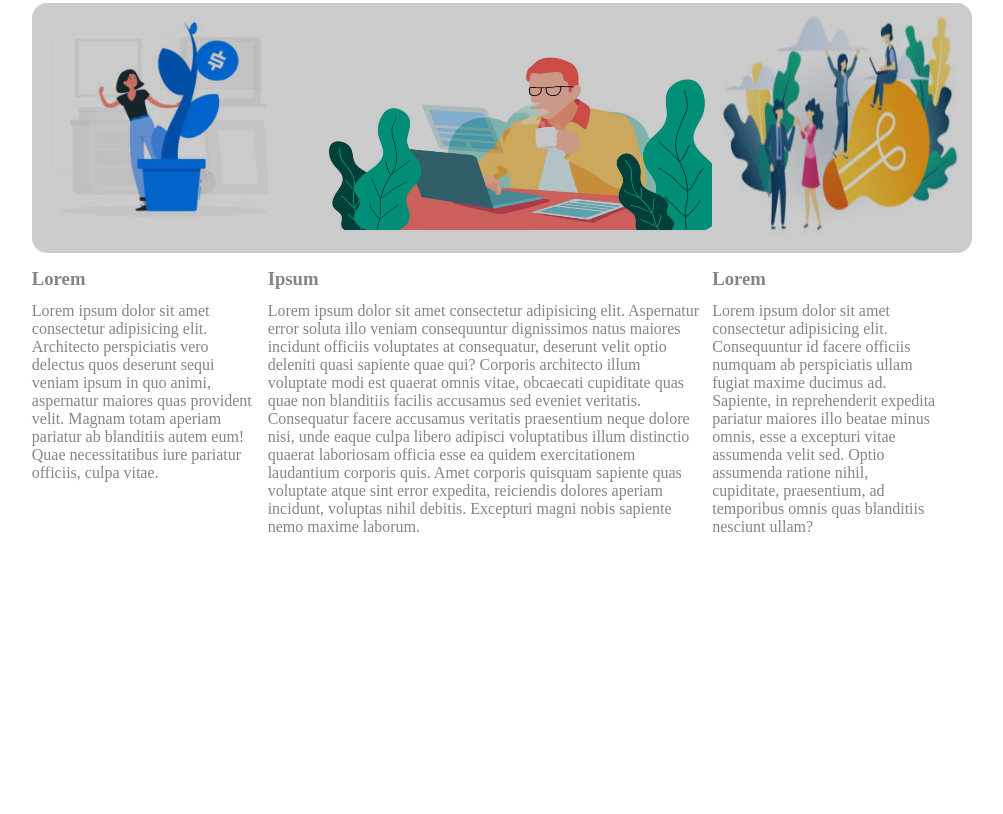
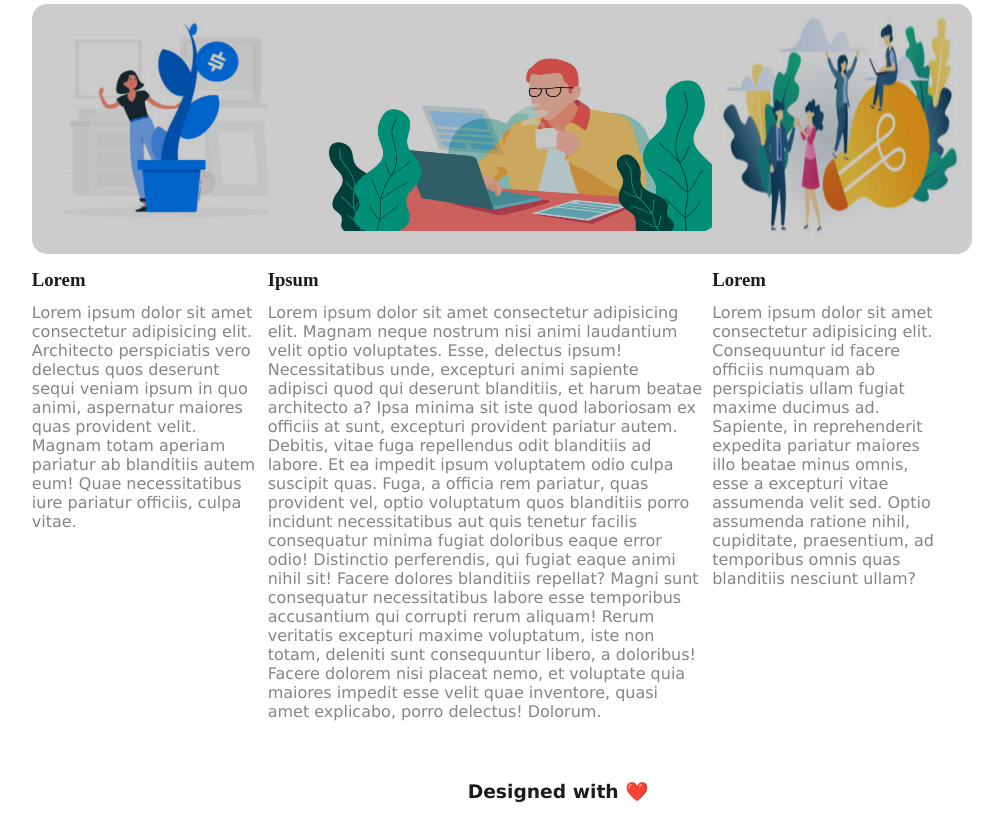
Before and after one commit to Mattia311/prova, a plain HTML site: page index.html in a window 1280 px wide. Shown: the part 799-1613 px from the top of the page, without its empty margins (85-1088 px from the left). Before the commit the page ends 1335 px from the top, so only its background shows below. Drawn offline with Linux system fonts and the light colour scheme.

Commit message:
completo

```diff
--- a/index.html
+++ b/index.html
@@ -40,7 +40,8 @@
              <div class="blocco2">
                  <img class="immaginesignore" src="./immagini/banner-2.jpg" alt="signore beve caffè davanti al computer">
                  <h3>Ipsum</h3>
-                 <p>Lorem ipsum dolor sit amet consectetur adipisicing elit. Aspernatur error soluta illo veniam consequuntur dignissimos natus maiores incidunt officiis voluptates at consequatur, deserunt velit optio deleniti quasi sapiente quae qui? Corporis architecto illum voluptate modi est quaerat omnis vitae, obcaecati cupiditate quas quae non blanditiis facilis accusamus sed eveniet veritatis. Consequatur facere accusamus veritatis praesentium neque dolore nisi, unde eaque culpa libero adipisci voluptatibus illum distinctio quaerat laboriosam officia esse ea quidem exercitationem laudantium corporis quis. Amet corporis quisquam sapiente quas voluptate atque sint error expedita, reiciendis dolores aperiam incidunt, voluptas nihil debitis. Excepturi magni nobis sapiente nemo maxime laborum.</p>
+                 <p>Lorem ipsum dolor sit amet consectetur adipisicing elit. Magnam neque nostrum nisi animi laudantium velit optio voluptates. Esse, delectus ipsum! Necessitatibus unde, excepturi animi sapiente adipisci quod qui deserunt blanditiis, et harum beatae architecto a? Ipsa minima sit iste quod laboriosam ex officiis at sunt, excepturi provident pariatur autem. Debitis, vitae fuga repellendus odit blanditiis ad labore. Et ea impedit ipsum voluptatem odio culpa suscipit quas. Fuga, a officia rem pariatur, quas provident vel, optio voluptatum quos blanditiis porro incidunt necessitatibus aut quis tenetur facilis consequatur minima fugiat doloribus eaque error odio! Distinctio perferendis, qui fugiat eaque animi nihil sit! Facere dolores blanditiis repellat? Magni sunt consequatur necessitatibus labore esse temporibus accusantium qui corrupti rerum aliquam! Rerum veritatis excepturi maxime voluptatum, iste non totam, deleniti sunt consequuntur libero, a doloribus! Facere dolorem nisi placeat nemo, et voluptate quia maiores impedit esse velit quae inventore, quasi amet explicabo, porro delectus! Dolorum.</p>
+                 <h3 class="ultimo">Designed with ❤️</h3>
              </div>
              <div class="blocco3">
                  <img class="immagineragazzi" src="./immagini/img-3.jpg" alt="ragazzi su una lampadina">
@@ -49,7 +50,9 @@
              </div>
          </section>
     <!-- /main -->
-    <footer></footer>
+    <footer>
+
+    </footer>
     <!-- /footer -->
 
 
--- a/style.css
+++ b/style.css
@@ -38,6 +38,7 @@
     filter: brightness(80%);
     height: 550px;
     width: 1050px;
+    margin: auto;
 }
 .leader {
     padding-left: 120px;
@@ -111,4 +112,17 @@
 h3 {
     padding-top: 0.7rem;
     padding-bottom: 0.7rem;
+    color:#1C1C1C ;
+
 }
+.ultimo {
+    color:#1C1C1C ;
+    padding-left: 200px;
+    padding-top: 60px;
+    font-family: 'Lucida Sans', 'Lucida Sans Regular', 'Lucida Grande', 'Lucida Sans Unicode', Geneva, Verdana, sans-serif;
+
+
+}
+p {
+    font-family: 'Lucida Sans', 'Lucida Sans Regular', 'Lucida Grande', 'Lucida Sans Unicode', Geneva, Verdana, sans-serif;
+}
```
